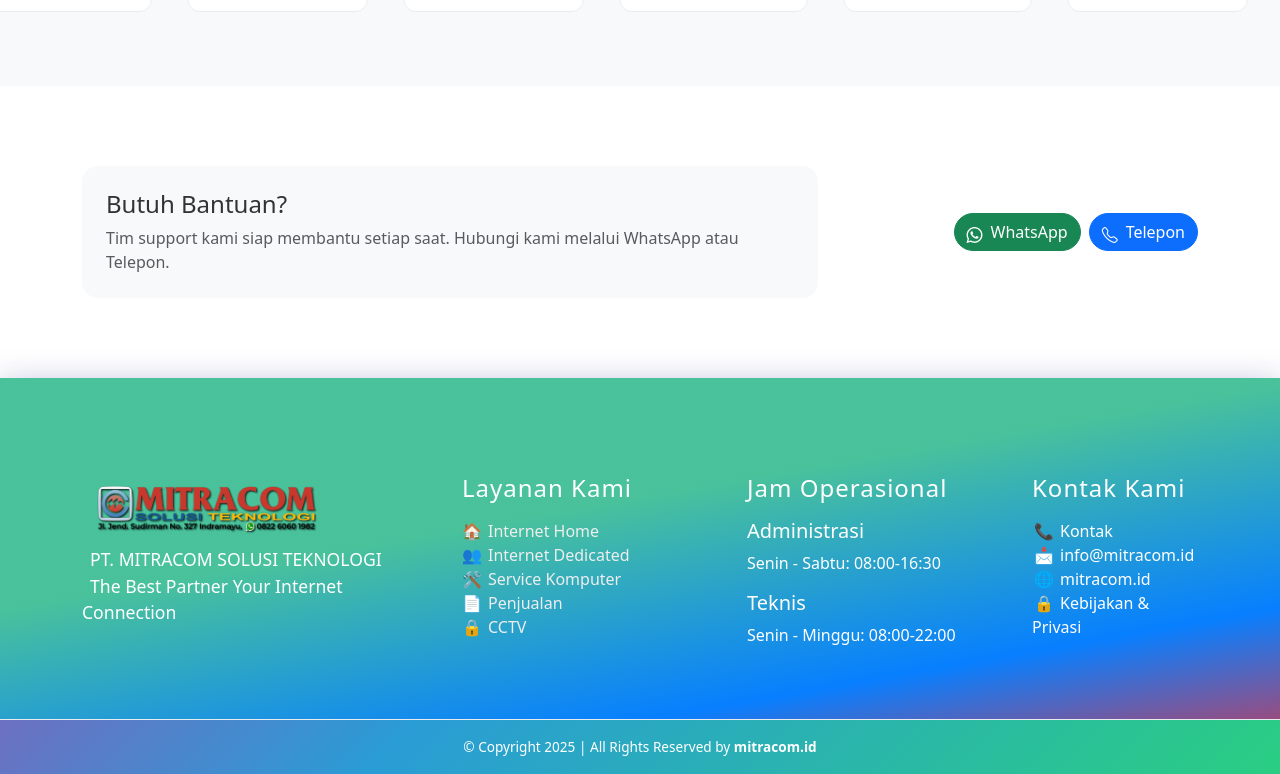
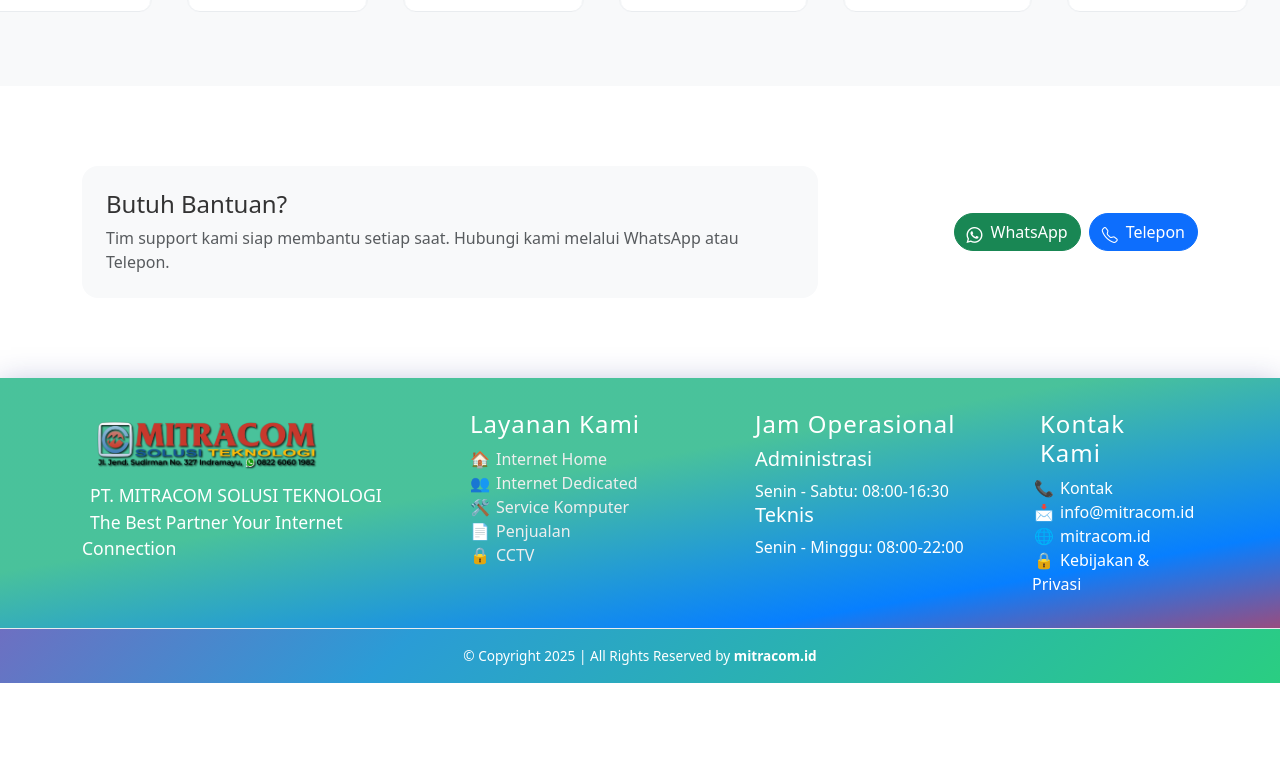
Before and after one commit to bisaterusboy/bisaterusboy.github.io, a React (Vite) app: page / in a window 1280 px wide. Shown: the part 2901-3675 px from the top of the page. After the commit the page ends 3584 px from the top, so only its background shows below. Built offline with nearby package versions, Linux system fonts and the light colour scheme.

Commit message:
footer margin

```diff
--- a/src/components/Footer.jsx
+++ b/src/components/Footer.jsx
@@ -34,7 +34,7 @@ const Footer = () => {
   return (
     <>
       <div
-        className="info pt-5 pb-4"
+        className="info pt-3 pb-3"
         style={{
           backgroundImage:
             "linear-gradient(-10deg, rgb(220, 53, 69) 9%, rgb(7, 127, 255) 33%, rgba(83, 225, 179, 0.85) 66%)",
@@ -47,7 +47,7 @@ const Footer = () => {
         <div className="container">
           <div className="row gy-4">
             <div className="col-lg-4 col-md-6">
-              <div className="py-5 h d-flex flex-column justify-content-between">
+              <div className="py-3 h d-flex flex-column justify-content-between">
                 <div className="mb-3" style={{ height: "40px" }}> {/* Container untuk logo */}
                   <img src={eLogo1} alt="Logo" style={{
                     width: "70%", height: "70px"
@@ -75,9 +75,9 @@ const Footer = () => {
             </div>
 
             <div className="col-lg-3 col-md-4">
-              <div className="py-5 h-100">
-                <h4 className="mb-3" style={{ color: "#fff", letterSpacing: "1px" }}>Layanan Kami</h4>
-                <ul className="list-unstyled mb-0">
+              <div className="py-3 h-100">
+                <h4 className="mx-2" style={{ color: "#fff", letterSpacing: "1px" ,}}>Layanan Kami</h4>
+                <ul className="list-unstyled mx-2">
                     {[
                       { name: "Internet Home", icon: "🏠", link: "/" },
                       { name: "Internet Dedicated", icon: "👥", link: "/" },
@@ -114,13 +114,13 @@ const Footer = () => {
             </div>
 
             <div className="col-lg-3 col-md-4">
-              <div className="py-5 h-100">
-                <h4 className="mb-3" style={{ color: "#fff", letterSpacing: "1px" }}>
+              <div className="py-3 h-100">
+                <h4 className="mx-2" style={{ color: "#fff", letterSpacing: "1px" }}>
 
                   Jam Operasional
                 </h4>
                 <div className="operational-hours">
-                  <div className="mb-3">
+                  <div className="mx-2">
                     <h5 style={{ color: "#fff", marginBottom: "8px" }}>
 
                       Administrasi
@@ -131,7 +131,7 @@ const Footer = () => {
                       </div>
                     </div>
                   </div>
-                  <div>
+                  <div className="mx-2">
                     <h5 style={{ color: "#fff", marginBottom: "8px" }}>
                       Teknis
                     </h5>
@@ -146,8 +146,8 @@ const Footer = () => {
             </div>
 
             <div className="col-lg-2 col-md-12">
-              <div className="py-5 h-8 d-flex flex-column justify-content-between">
-                <h4 className="mb-3" style={{ color: "#fff", letterSpacing: "1px" }}>Kontak Kami</h4>
+              <div className="py-3 h-8 d-flex flex-column justify-content-between">
+                <h4 className="mx-2" style={{ color: "#fff", letterSpacing: "1px" }}>Kontak Kami</h4>
                               <ul className="list-unstyled mb-0">
 
                     {[
```
